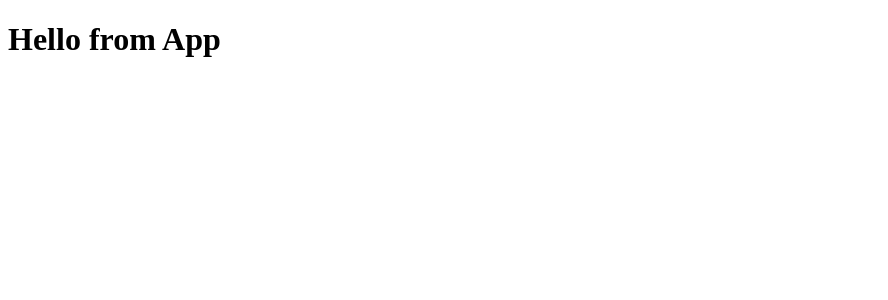
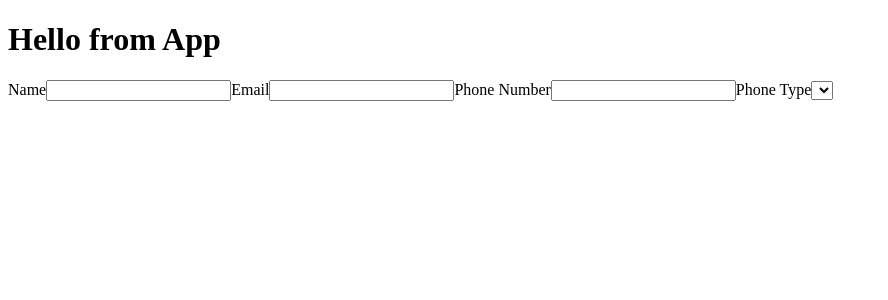
Before and after one commit to zeisen33/w11d1_classwork, a React (Create React App) app in the folder forms/: page / in a window 1280 px wide. Shown: the top 300 px of the page, without its empty margins (0-888 px from the left). Built offline with nearby package versions, Linux system fonts and the light colour scheme.

Commit message:
Start Form Component

```diff
--- a/forms/src/App.js
+++ b/forms/src/App.js
@@ -1,6 +1,11 @@
+import Form from './Components/Form'
+
 function App() {
   return (
-    <h1>Hello from App</h1>
+    <>
+      <h1>Hello from App</h1>
+      <Form />
+    </>
   );
 }
 
--- /dev/null
+++ b/forms/src/Components/Form.jsx
@@ -0,0 +1,39 @@
+import { useState } from "react";
+
+const Form = () => {
+    return (
+        <div className='formContainer'>
+            <form>
+                <label>
+                    Name
+                    <input type='text'>
+
+                    </input>
+                </label>
+                <label>
+                    Email
+                    <input type='email'>
+
+                    </input>
+                </label>
+                <label>
+                    Phone Number
+                    <input type='tel'>
+
+                    </input>
+                </label>
+                <label>
+                    Phone Type
+                    <select>
+                        <option> </option>
+                        <option> </option>
+                        <option> </option>
+                    </select>
+                </label>
+
+            </form>
+        </div>
+    )
+}
+
+export default Form
```
Also changed, not shown: forms/src/index.js (+6 -4 lines).
